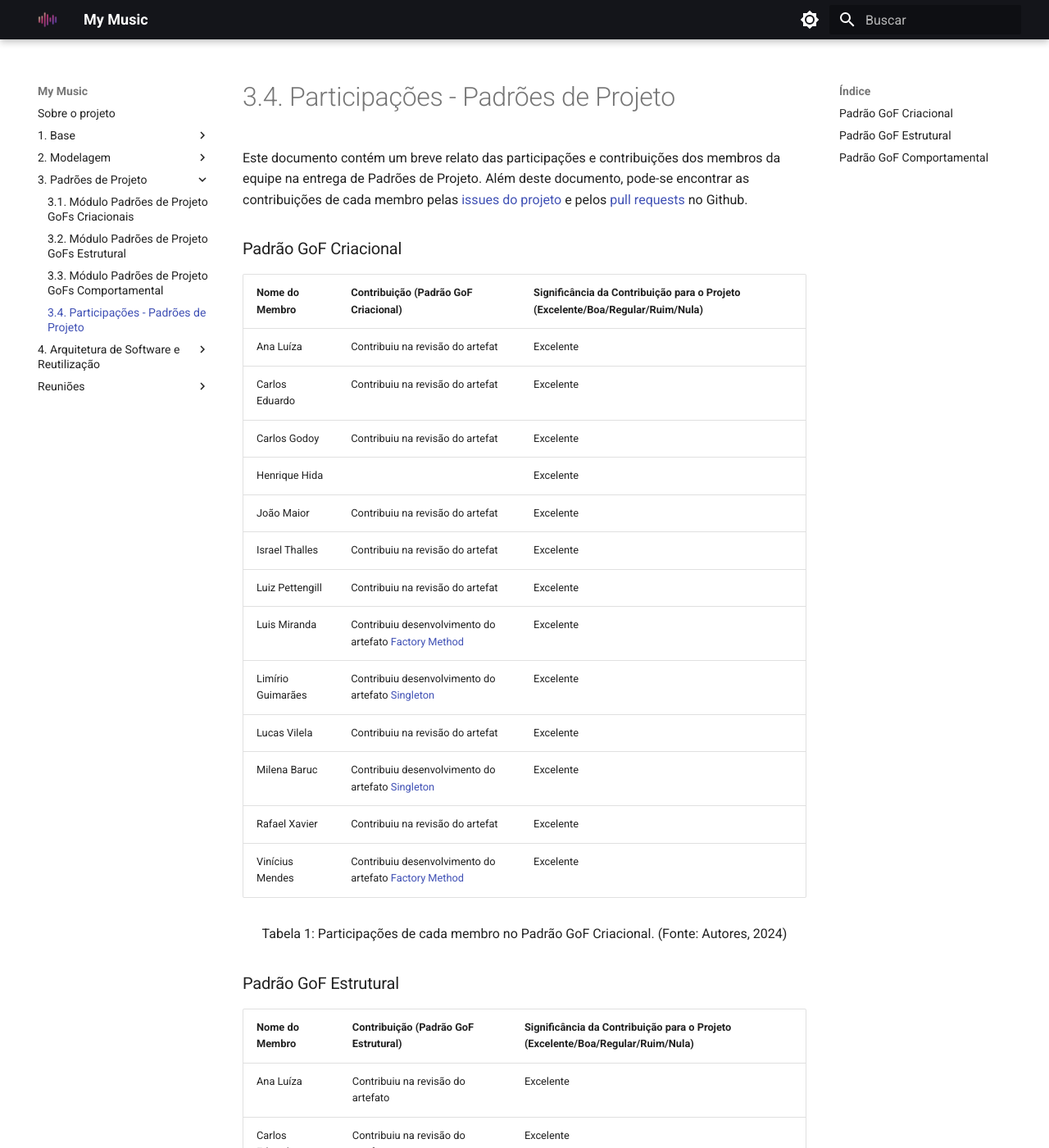
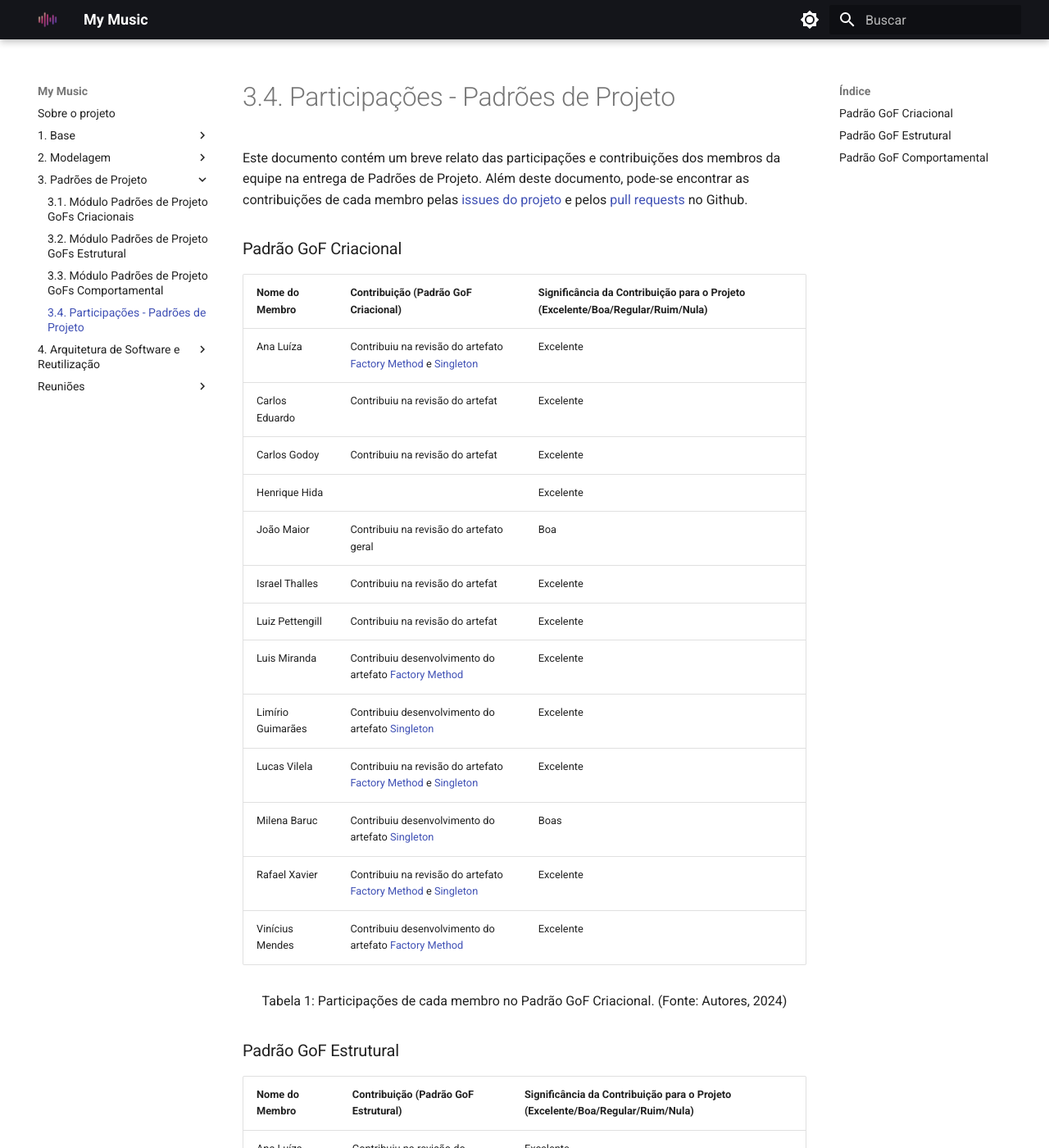
Before and after one commit to UnBArqDsw2024-1/2024.1_G2_My_Music, an MkDocs documentation site: the page built from docs/PadroesDeProjeto/ParticipacoesPadroes.md, in a window 1280 px wide and 1400 px high. Shown: the whole window at 82% size. Built offline with MkDocs 1.6.1 and Material for MkDocs 9.7.7, drawn with Linux system fonts in a browser that asks for light colours; some of the changed text lies outside the part shown.

Commit message:
Update ParticipacoesPadroes.md

```diff
--- a/docs/PadroesDeProjeto/ParticipacoesPadroes.md
+++ b/docs/PadroesDeProjeto/ParticipacoesPadroes.md
@@ -6,18 +6,18 @@
 
 |Nome do Membro | Contribuição (Padrão GoF Criacional) | Significância da Contribuição para o Projeto (Excelente/Boa/Regular/Ruim/Nula) |
 | -------------- | --------------------------- | --------------------------------- |
-| Ana Luíza | Contribuiu na revisão do artefat | Excelente |
+| Ana Luíza | Contribuiu na revisão do artefato [Factory Method]() e [Singleton]() | Excelente |
 | Carlos Eduardo | Contribuiu na revisão do artefat | Excelente |
 | Carlos Godoy | Contribuiu na revisão do artefat | Excelente |
 | Henrique Hida | | Excelente |
-| João Maior | Contribuiu na revisão do artefat | Excelente |
+| João Maior | Contribuiu na revisão do artefato geral | Boa |
 | Israel Thalles | Contribuiu na revisão do artefat | Excelente |
 | Luiz Pettengill | Contribuiu na revisão do artefat | Excelente |
 | Luis Miranda | Contribuiu desenvolvimento do artefato [Factory Method]() | Excelente |
 | Limírio Guimarães | Contribuiu desenvolvimento do artefato [Singleton]() | Excelente |
-| Lucas Vilela | Contribuiu na revisão do artefat | Excelente |
-| Milena Baruc | Contribuiu desenvolvimento do artefato [Singleton]() | Excelente |
-| Rafael Xavier | Contribuiu na revisão do artefat |  Excelente |
+| Lucas Vilela | Contribuiu na revisão do artefato  [Factory Method]() e [Singleton]() | Excelente |
+| Milena Baruc | Contribuiu desenvolvimento do artefato [Singleton]() | Boas |
+| Rafael Xavier | Contribuiu na revisão do artefato [Factory Method]() e [Singleton]()|  Excelente |
 | Vinícius Mendes | Contribuiu desenvolvimento do artefato [Factory Method]() | Excelente
 
 <div style="text-align: center">
@@ -55,16 +55,16 @@
 | Ana Luíza | Contribuiu desenvolvimento do artefato [Command]() | Excelente |
 | Carlos Eduardo | Contribuiu desenvolvimento do artefato [Strategy]() | Excelente |
 | Carlos Godoy | Contribuiu desenvolvimento do artefato [Strategy]() | Excelente |
-| Henrique Hida | Contribuiu na revisão do artefato | Excelente |
+| Henrique Hida | Contribuiu na revisão do artefato [Strategy]() | Excelente |
 | João Maior | Contribuiu desenvolvimento do artefato [Strategy]() | Excelente |
-| Israel Thalles | Contribuiu na revisão do artefat | Excelente |
+| Israel Thalles | Contribuiu na revisão do artefatp [Strategy]() | Excelente |
 | Luiz Pettengill | Contribuiu na revisão do artefat | Excelente |
-| Luis Miranda | Contribuiu na revisão do artefat[Factory Method]() | Excelente |
-| Limírio Guimarães | Contribuiu na revisão do artefat  | Excelente |
-| Lucas Vilela | Contribuiu na revisão do artefat  | Excelente |
+| Luis Miranda | Contribuiu na revisão do artefato [Command]) | Excelente |
+| Limírio Guimarães | Contribuiu na revisão do artefato [Command]()  | Excelente |
+| Lucas Vilela | Contribuiu na revisão do artefato [Command]()  | Excelente |
 | Milena Baruc | Contribuiu na revisão do artefat  | Excelente |
 | Rafael Xavier | Contribuiu desenvolvimento do artefato [Command]() |  Excelente |
-| Vinícius Mendes | Contribuiu na revisão do artefat  | Excelente
+| Vinícius Mendes | Contribuiu na revisão do artefato [Strategy]()  | Excelente
 
 
 <div style="text-align: center">
```
Also changed, not shown: other parts of docs/PadroesDeProjeto/ParticipacoesPadroes.md (+5 -5 lines).
